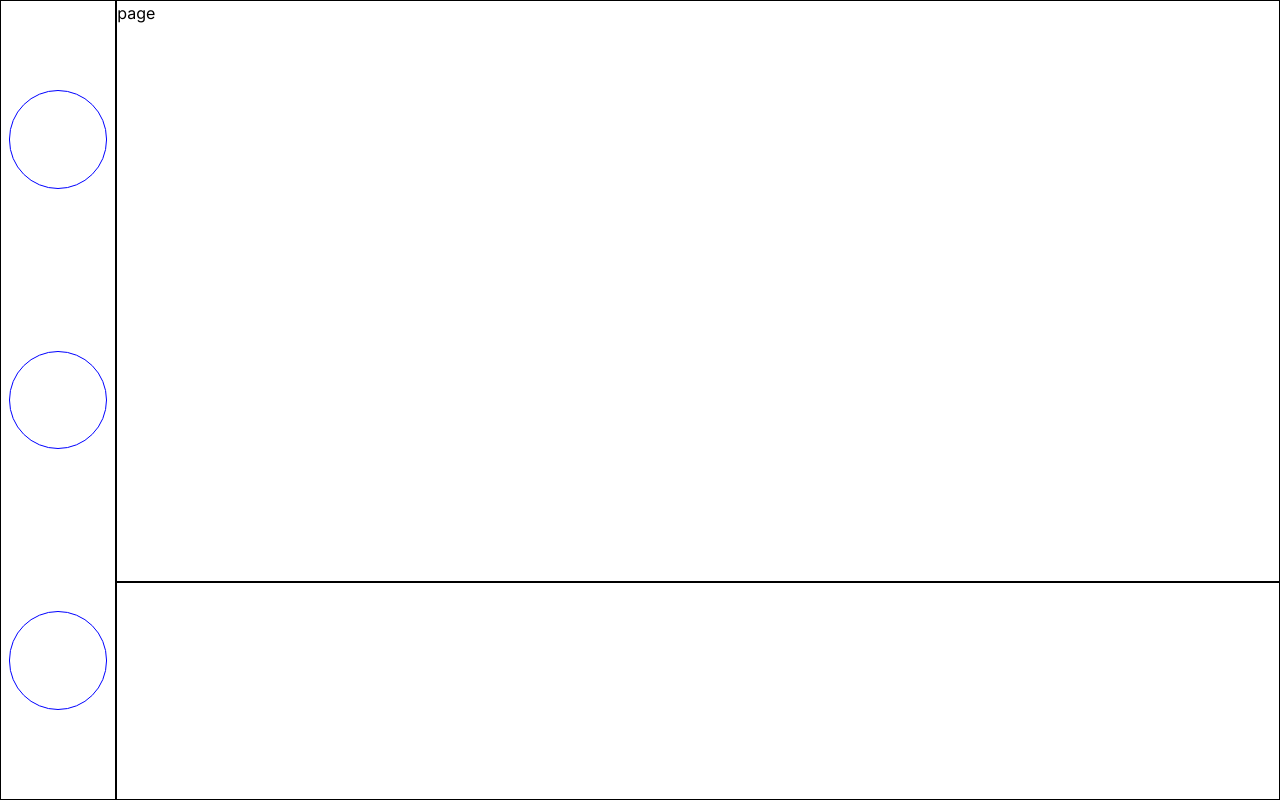
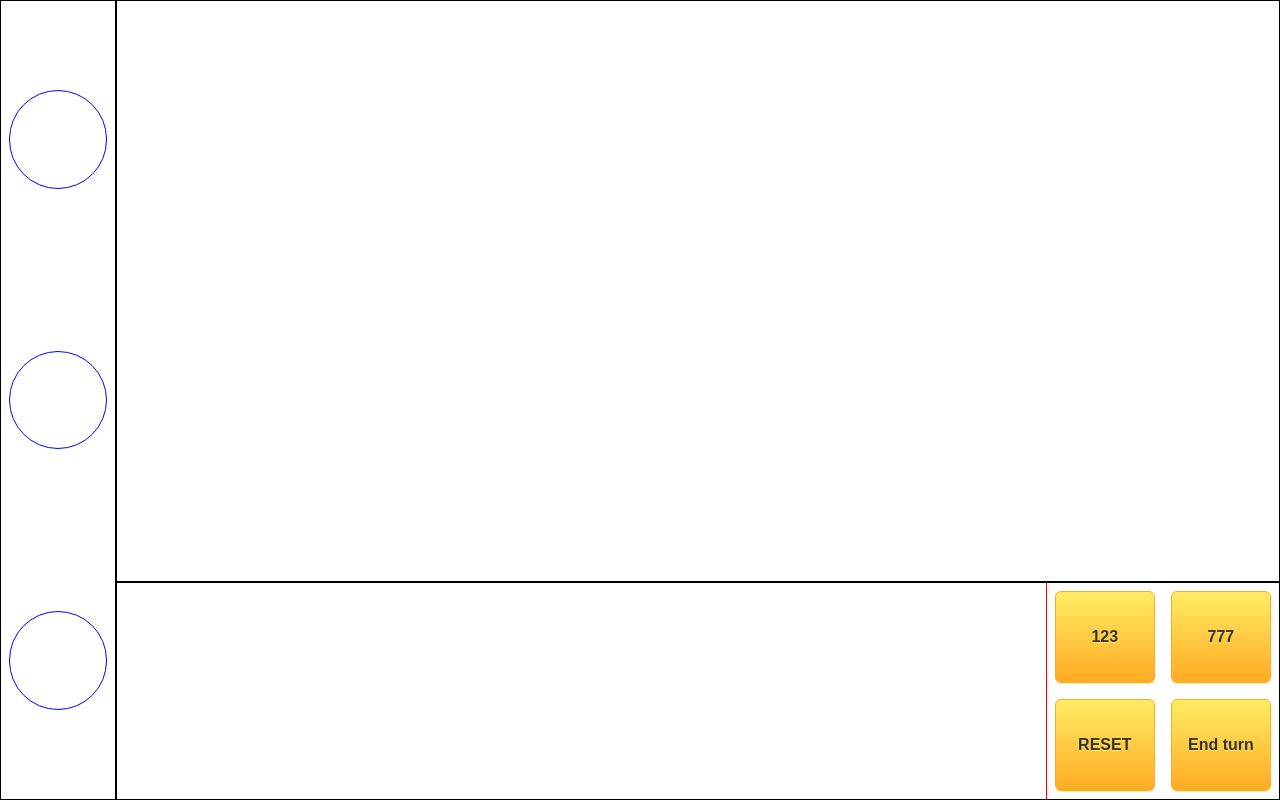
Before and after one commit to vladbyk89/my-rummikub-NextJs, a Next.js app: page /game in a window 1280 px wide. Built offline with nearby package versions, Linux system fonts and the light colour scheme.

Commit message:
game page action buttons

```diff
--- a/src/app/game/layout.tsx
+++ b/src/app/game/[id]/page.tsx
@@ -1,10 +1,6 @@
-import "../styles/GamePage.scss";
+import "../../styles/GamePage.scss";
 
-export default function DashboardLayout({
-  children,
-}: {
-  children: React.ReactNode;
-}) {
+export default async function page({ params }: { params: { id: string } }) {
   return (
     <main className="gamePage">
       <section className="playersArea">
@@ -12,7 +8,7 @@ export default function DashboardLayout({
         <div></div>
         <div></div>
       </section>
-      <section className="gameBoard">{children}</section>
+      <section className="gameBoard">{params.id}</section>
       <section className="playerHand"></section>
     </main>
   );
--- a/src/app/game/page.tsx
+++ b/src/app/game/page.tsx
@@ -1,7 +1,25 @@
-import React from 'react'
+import "../styles/GamePage.scss";
+import "../styles/Buttons.scss";
 
-export default function page() {
+
+export default async function page() {
   return (
-    <div>page</div>
-  )
+    <main className="gamePage">
+      <section className="playersArea">
+        <div></div>
+        <div></div>
+        <div></div>
+      </section>
+      <section className="gameBoard"></section>
+      <section className="playerHand">
+        <div className="tiles"></div>
+        <div className="actionButtons">
+          <button className="buttonStyleTwo">123</button>
+          <button className="buttonStyleTwo">777</button>
+          <button className="buttonStyleTwo">RESET</button>
+          <button className="buttonStyleTwo">End turn</button>
+        </div>
+      </section>
+    </main>
+  );
 }
--- a/src/app/players-form/page.tsx
+++ b/src/app/players-form/page.tsx
@@ -1,6 +1,9 @@
 "use client";
 
 import { FormEvent, useEffect, useState } from "react";
+import { useAppDispatch } from "@/redux/hooks";
+import { initiatePlayers } from "@/redux/features/players/playersSlice";
+import { useRouter } from "next/navigation";
 
 interface FormData {
   playerOne: string;
@@ -10,6 +13,9 @@ interface FormData {
 }
 
 export default function PlayersForm() {
+  const dispatch = useAppDispatch();
+  const router = useRouter()
+
   const [buttonDisabled, setButtonDisabled] = useState(false);
   const [players, setPlayers] = useState<FormData>({
     playerOne: "",
@@ -20,11 +26,16 @@ export default function PlayersForm() {
 
   const handleSubmit = (e: FormEvent) => {
     e.preventDefault();
-    console.log(e);
+
+    const playersArr = Object.values(players).filter((val) => val != "");
+
+    dispatch(initiatePlayers(playersArr));
+
+    router.push("/game")
   };
 
   return (
-    <form className="p-12 max-w-lg" onSubmit={(e) => handleSubmit(e)}>
+    <form className="p-12 max-w-lg" onSubmit={handleSubmit}>
       <label
         htmlFor="playerOne"
         className=" text-base font-medium text-gray-900"
@@ -34,6 +45,13 @@ export default function PlayersForm() {
           className="flex h-10 w-full m-2 rounded-md border border-gray-300 bg-transparent px-3 py-2 text-sm placeholder:text-gray-400 focus:outline-none focus:ring-1 focus:ring-gray-400 focus:ring-offset-1 disabled:cursor-not-allowed disabled:opacity-50 text-black"
           id="playerOne"
           name="playerOne"
+          required
+          value={players.playerOne}
+          onChange={(e) =>
+            setPlayers(
+              (prev) => (prev = { ...prev, playerOne: e.target.value })
+            )
+          }
         />
       </label>
       <label
@@ -45,6 +63,13 @@ export default function PlayersForm() {
           className="flex h-10 w-full m-2 rounded-md border border-gray-300 bg-transparent px-3 py-2 text-sm placeholder:text-gray-400 focus:outline-none focus:ring-1 focus:ring-gray-400 focus:ring-offset-1 disabled:cursor-not-allowed disabled:opacity-50 text-black"
           id="playerTwo"
           name="playerTwo"
+          required
+          value={players.playerTwo}
+          onChange={(e) =>
+            setPlayers(
+              (prev) => (prev = { ...prev, playerTwo: e.target.value })
+            )
+          }
         />
       </label>
       <label
@@ -56,6 +81,12 @@ export default function PlayersForm() {
           className="flex h-10 w-full m-2 rounded-md border border-gray-300 bg-transparent px-3 py-2 text-sm placeholder:text-gray-400 focus:outline-none focus:ring-1 focus:ring-gray-400 focus:ring-offset-1 disabled:cursor-not-allowed disabled:opacity-50 text-black"
           id="playerThree"
           name="playerThree"
+          value={players.playerThree}
+          onChange={(e) =>
+            setPlayers(
+              (prev) => (prev = { ...prev, playerThree: e.target.value })
+            )
+          }
         />
       </label>
       <label
@@ -67,6 +98,12 @@ export default function PlayersForm() {
           className="flex h-10 w-full m-2 rounded-md border border-gray-300 bg-transparent px-3 py-2 text-sm placeholder:text-gray-400 focus:outline-none focus:ring-1 focus:ring-gray-400 focus:ring-offset-1 disabled:cursor-not-allowed disabled:opacity-50 text-black"
           id="playerFour"
           name="playerFour"
+          value={players.playerFour}
+          onChange={(e) =>
+            setPlayers(
+              (prev) => (prev = { ...prev, playerFour: e.target.value })
+            )
+          }
         />
       </label>
       <button
--- a/src/app/styles/Buttons.scss
+++ b/src/app/styles/Buttons.scss
@@ -41,10 +41,7 @@
 }
 
 .buttonStyleTwo {
-  font-size: 15px;
   font-family: Arial;
-  width: 140px;
-  height: 50px;
   border-width: 1px;
   color: #333333;
   border-color: #ffaa22;
--- a/src/app/styles/GamePage.scss
+++ b/src/app/styles/GamePage.scss
@@ -15,8 +15,8 @@
   flex-direction: column;
   justify-content: space-around;
   align-items: center;
-  padding: .5rem;
-  div{
+  padding: 0.5rem;
+  div {
     border: 1px solid blue;
     border-radius: 50%;
     width: 100%;
@@ -28,6 +28,21 @@
 .playerHand {
   border: 1px solid black;
   grid-area: 9 / 2 / 12 / 12;
+  display: flex;
+  .tiles {
+    border-right: 1px solid red;
+    width: 80%;
+    height: 100%;
+  }
+  .actionButtons {
+    height: 100%;
+    width: 20%;
+    display: grid;
+    grid-template-columns: repeat(2, 1fr);
+    grid-template-rows: repeat(2, 1fr);
+    gap: 1rem;
+    padding: 0.5rem;
+  }
 }
 
 .gameBoard {
--- a/src/redux/features/players/playersSlice.tsx
+++ b/src/redux/features/players/playersSlice.tsx
@@ -23,7 +23,7 @@ export const players = createSlice({
   },
 });
 
-export const {} = players.actions;
+export const { initiatePlayers } = players.actions;
 
 export const selectPlayers = (state: RootState) => state.players.value;
 
```
